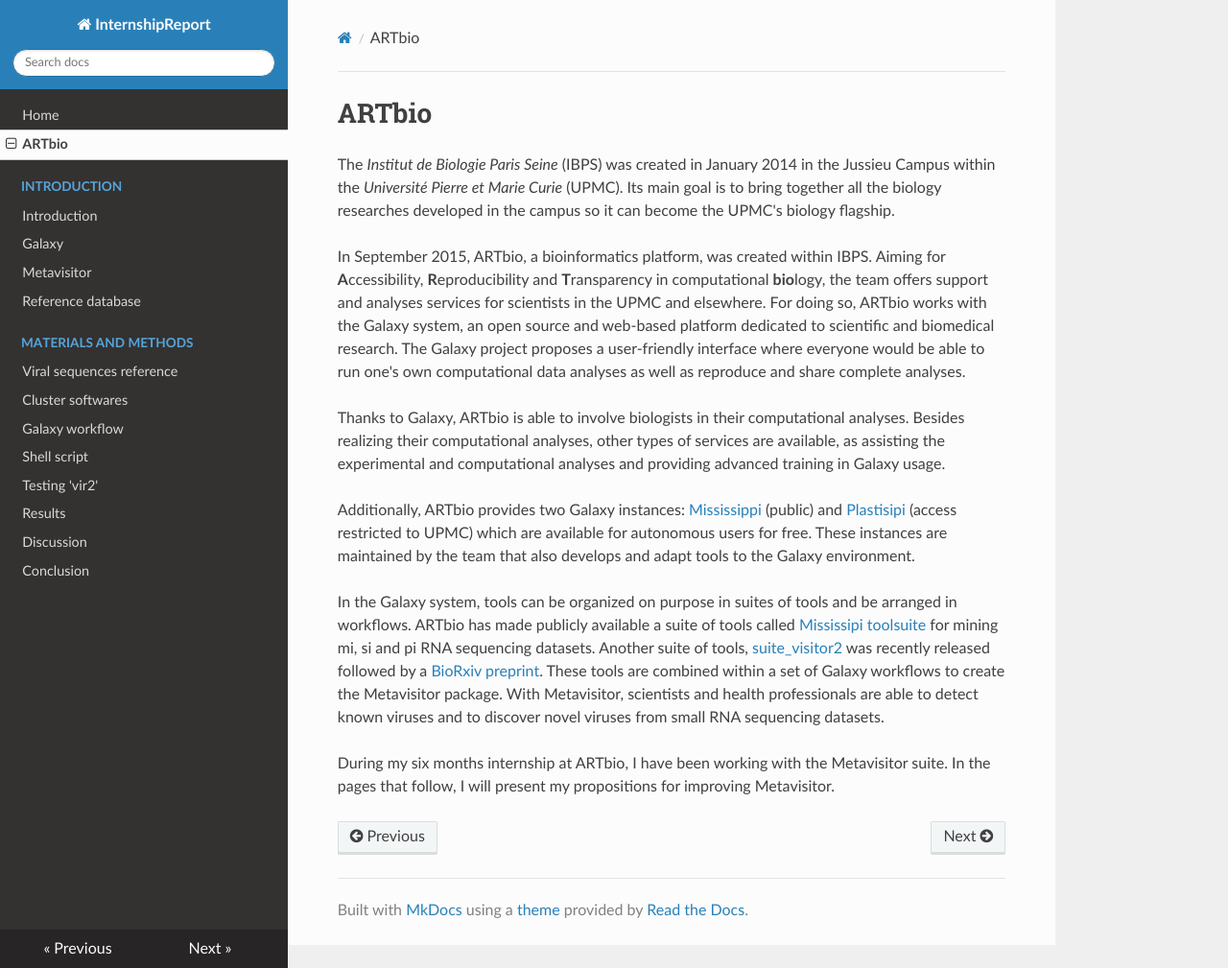
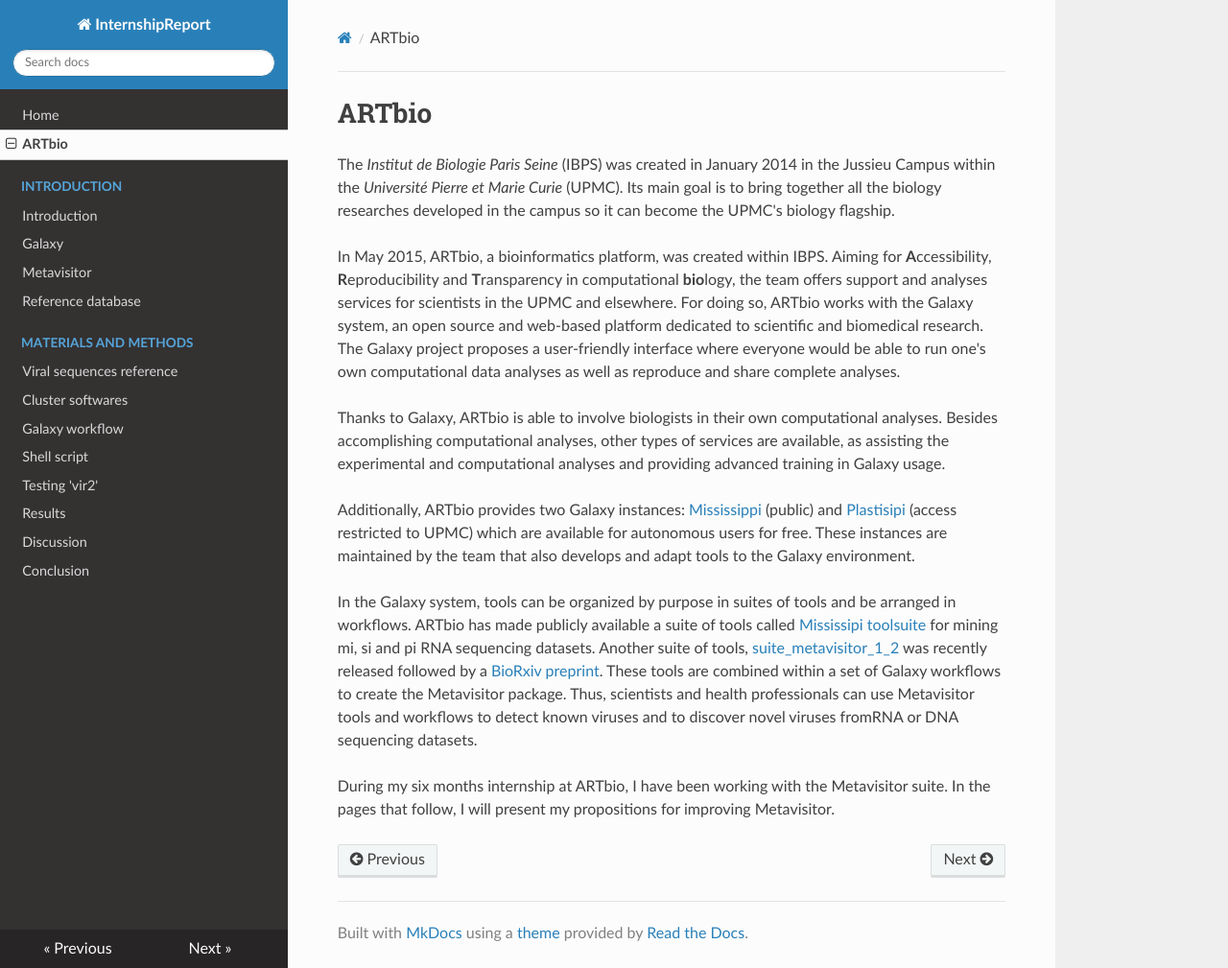
Before and after one commit to JuPeg/reportM2, an MkDocs documentation site: the page built from docs/artbio.md, in a window 1280 px wide and 1009 px high. Shown: the whole window at 96% size. Built offline with MkDocs 1.6.1, drawn with Linux system fonts in a browser that asks for light colours; nearby versions of some CDN libraries; old or Windows-style settings are respelled for this version of MkDocs.

Commit message:
update artbio page

```diff
--- a/docs/artbio.md
+++ b/docs/artbio.md
@@ -3,16 +3,15 @@
 
 The *Institut de Biologie Paris Seine* (IBPS) was created in January 2014 in the Jussieu Campus within the *Université Pierre et Marie Curie* (UPMC). Its main goal is to bring together all the biology researches developed in the campus so it can become the UPMC's biology flagship.
 
-In September 2015, ARTbio, a bioinformatics platform, was created within IBPS. Aiming for **A**ccessibility, **R**eproducibility and **T**ransparency in computational **bio**logy, the team offers support and analyses services for scientists in the UPMC and elsewhere. For doing so, ARTbio works with the Galaxy system, an open source and web-based platform dedicated to scientific and biomedical research. The Galaxy project proposes a user-friendly interface where everyone would be able to run one's own computational data analyses as well as reproduce and share complete analyses.
+In May 2015, ARTbio, a bioinformatics platform, was created within IBPS. Aiming for **A**ccessibility, **R**eproducibility and **T**ransparency in computational **bio**logy, the team offers support and analyses services for scientists in the UPMC and elsewhere. For doing so, ARTbio works with the Galaxy system, an open source and web-based platform dedicated to scientific and biomedical research. The Galaxy project proposes a user-friendly interface where everyone would be able to run one's own computational data analyses as well as reproduce and share complete analyses.
 
-Thanks to Galaxy, ARTbio is able to involve biologists in their computational analyses. Besides realizing their computational analyses, other types of services are available, as assisting the experimental and computational analyses and providing advanced training in Galaxy usage.
+Thanks to Galaxy, ARTbio is able to involve biologists in their own computational analyses. Besides accomplishing computational analyses, other types of services are available, as assisting the experimental and computational analyses and providing advanced training in Galaxy usage.
 
 Additionally, ARTbio provides two Galaxy instances: [Mississippi](http://mississippi.fr) (public) and [Plastisipi](http://lbcd41.snv.jussieu.fr) (access restricted to UPMC) which are available for autonomous users for free. These instances are maintained by the team that also develops and adapt tools to the Galaxy environment.
 
-In the Galaxy system, tools can be organized on purpose in suites of tools and be arranged in workflows. ARTbio has made publicly available a suite of tools called [Mississipi toolsuite](https://testtoolshed.g2.bx.psu.edu/view/mvdbeek/mississippi_toolsuite/) for mining mi, si and pi RNA sequencing datasets. Another suite of tools, [suite_visitor2](https://toolshed.g2.bx.psu.edu/repository?repository_id=5f04ea49dce00916) was recently released followed by a [BioRxiv preprint](http://dx.doi.org/10.1101/048983). These tools are combined within a set of Galaxy workflows to create the Metavisitor package. With Metavisitor, scientists and health professionals are able to detect known viruses and to discover novel viruses from small RNA sequencing datasets.
+In the Galaxy system, tools can be organized by purpose in suites of tools and be arranged in workflows. ARTbio has made publicly available a suite of tools called [Mississipi toolsuite](https://testtoolshed.g2.bx.psu.edu/view/mvdbeek/mississippi_toolsuite/) for mining mi, si and pi RNA sequencing datasets. Another suite of tools, [suite\_metavisitor\_1\_2](https://toolshed.g2.bx.psu.edu/repository?repository_id=5f04ea49dce00916) was recently released followed by a [BioRxiv preprint](http://dx.doi.org/10.1101/048983). These tools are combined within a set of Galaxy workflows to create the Metavisitor package. Thus, scientists and health professionals can use Metavisitor tools and workflows to detect known viruses and to discover novel viruses fromRNA or DNA sequencing datasets.
 
 During my six months internship at ARTbio, I have been working with the Metavisitor suite. In the pages that follow, I will present my propositions for improving Metavisitor.
-
 
 [links]:http://www.france-bioinformatique.fr/sites/default/files/galaxy_day_2015_-_artbio_presentation_0.pdf
 [links]:http://www.ibps.upmc.fr/en/core-facilities/bioinformatics
```
